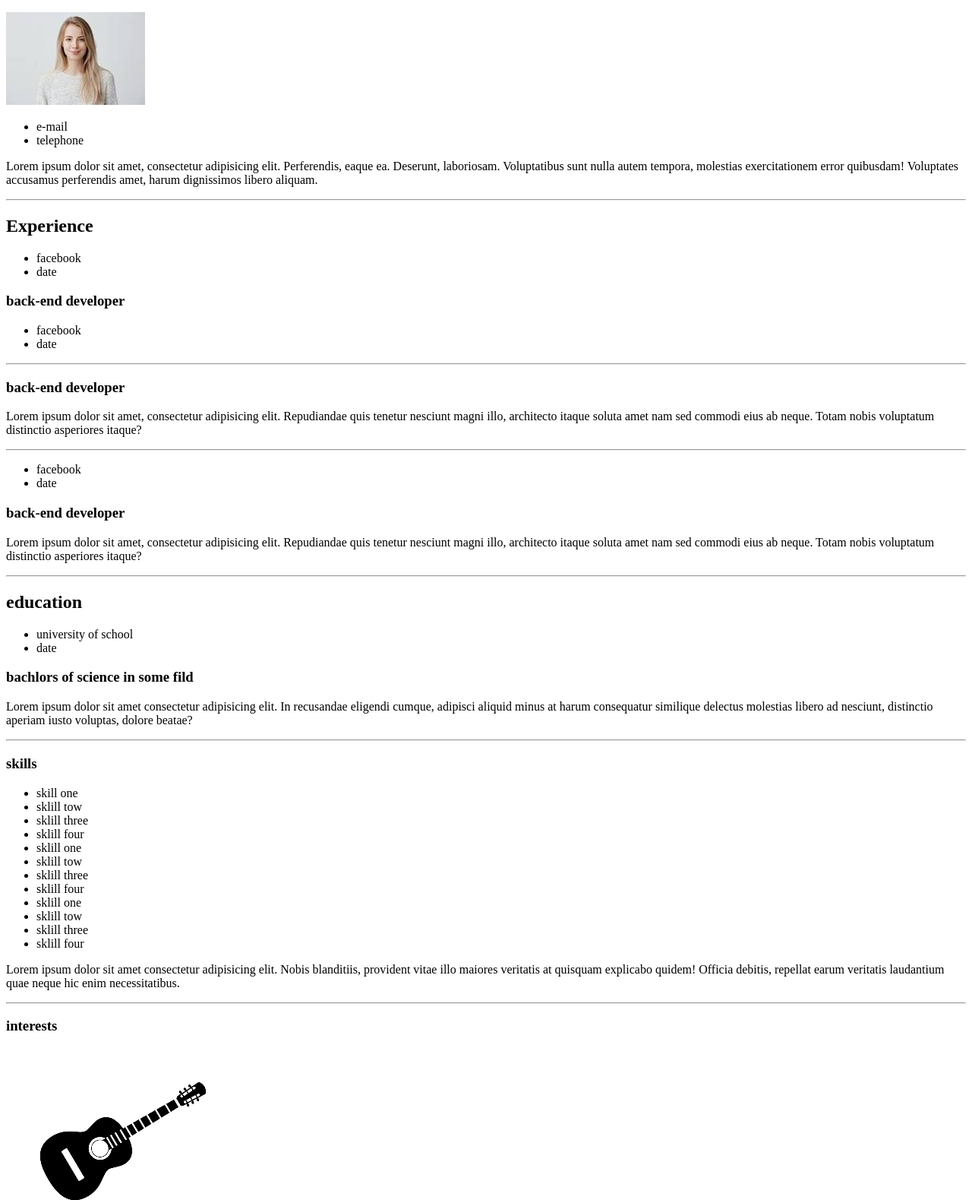
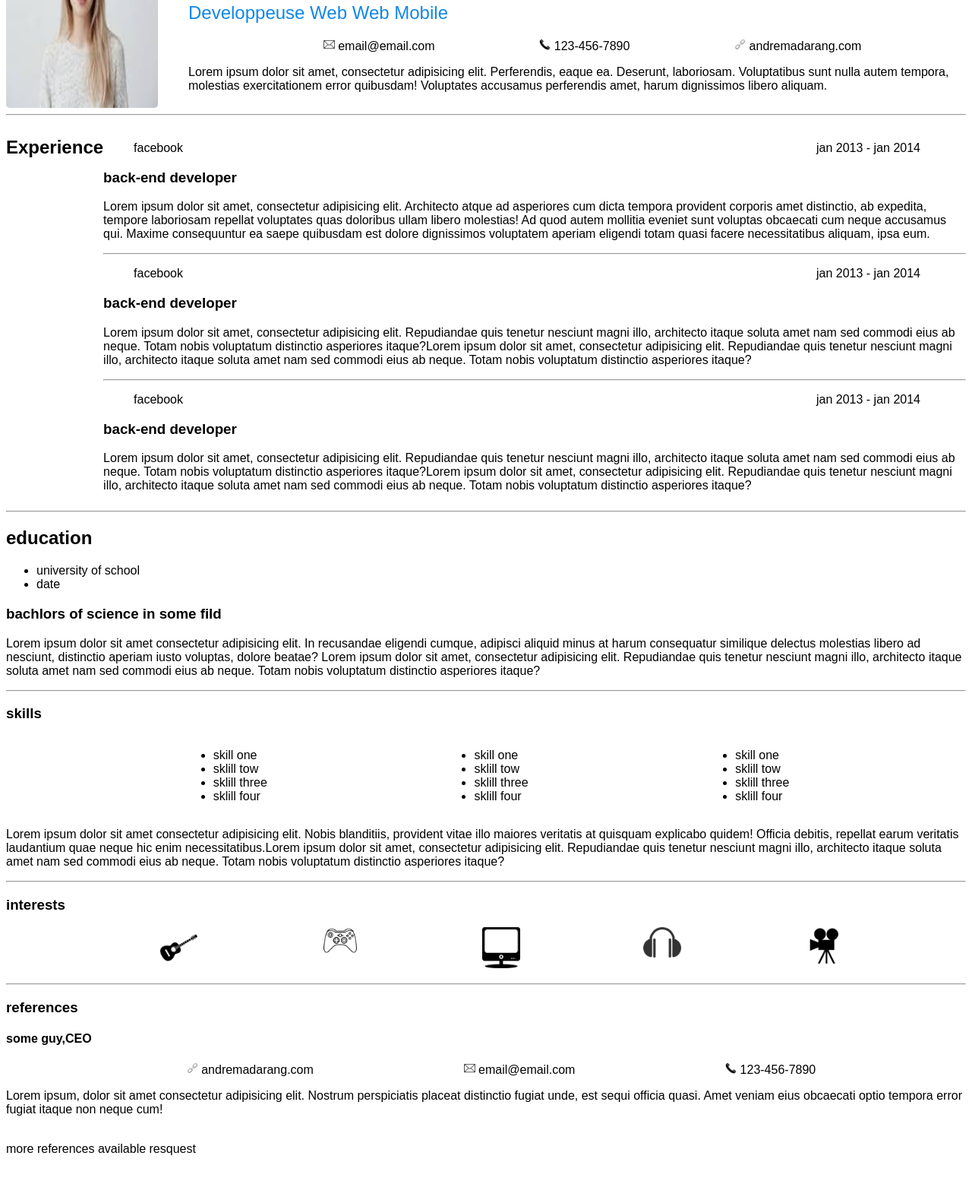
Before and after one commit to fatimazen/cv-simplon, a plain HTML site: page index.html in a window 1280 px wide. Shown: the part 116-1695 px from the top of the page at 76% size. After the commit the page ends 1653 px from the top, so only its background shows below. Drawn offline with Linux system fonts and the light colour scheme.

Commit message:
cv html amélioré

```diff
--- a/index.html
+++ b/index.html
@@ -3,6 +3,7 @@
 
 <head>
     <meta charset="UTF-8">
+    <link rel="stylesheet" href="style.css">
     <meta http-equiv="X-UA-Compatible" content="IE=edge">
     <meta name="viewport" content="width, initial-scale=1.0">
     <title>Curriculum vitae</title>
@@ -10,52 +11,75 @@
 </head>
 
 <body>
-    <section>
+    <div class="hautdepage">
 
-        <h1>Fatima Zenasni</h1>
+        <img class="photoid" src="image/photo-cv.jpeg" alt="image">
 
-        <h2>Developpeuse web web mobile</h2><br>
-        <img src="image/photo-cv.jpeg" alt="image"><br>
-        <ul>
-            <li>e-mail</li>
-            <li>telephone</li>
+        <section class="section1">
+
+
+            <h1 class="title">Fatima Zenasni</h1>
+
+            <h2 class="sous-titre">Developpeuse web web mobile</h2>
+
+            <ul class="list">
+
+                <li class="list-items">
+
+                    <img class="icon" src="image/enveloppe-mail.png" alt="enveloppe mail">
+
+
+                    <a href="mailto:email@email.com">email@email.com</a>
+                </li>
+
+                <li class="list-items">
+
+                    <img class="icon" src="image/telephone.png" alt="telephone">
+
+                    <a href="tel:+331234567890">123-456-7890</a>
+                </li>
+
+                <li class="list-items">
+                    <img class="icon" src="image/lien.png" alt="lien">
+                    <a href="lien">andremadarang.com</a>
+                </li>
 
             </ul>
-
             <p>Lorem ipsum dolor sit amet, consectetur adipisicing elit. Perferendis, eaque ea. Deserunt, laboriosam.
                 Voluptatibus sunt nulla autem tempora, molestias exercitationem error quibusdam! Voluptates accusamus
                 perferendis amet, harum dignissimos libero aliquam.</p>
         </section>
-
+    </div>
     <hr>
-
-    <section>
+    <div class="experience">
 
         <h2>Experience</h2>
-        <ul>
-            <li>facebook</li>
-            <li>date</li>
+
+        <section class="section2">
+
+            <ul class="liste-experience">
+                <li class="item-experience">facebook</li>
+                <li class="item-date">jan 2013 - jan 2014</li>
             </ul>
 
             <h3>back-end developer</h3>
 
-        <ul>
-            <li>facebook</li>
-            <li>date</li>
-        </ul>
-
+            <p>Lorem ipsum dolor sit amet, consectetur adipisicing elit. Architecto atque ad asperiores cum dicta
+                tempora
+                provident corporis amet distinctio, ab expedita, tempore laboriosam repellat voluptates quas doloribus
+                ullam
+                libero molestias!
+                Ad quod autem mollitia eveniet sunt voluptas obcaecati cum neque accusamus qui. Maxime consequuntur ea
+                saepe
+                quibusdam est dolore dignissimos voluptatem aperiam eligendi totam quasi facere necessitatibus aliquam,
+                ipsa
+                eum.
+            </p>
             <hr>
 
-        <h3>back-end developer</h3>
-
-        <p>Lorem ipsum dolor sit amet, consectetur adipisicing elit. Repudiandae quis tenetur nesciunt magni illo,
-            architecto itaque soluta amet nam sed commodi eius ab neque. Totam nobis voluptatum distinctio
-            asperiores
-            itaque?</p>
-        <hr>
-        <ul>
-            <li>facebook</li>
-            <li>date</li>
+            <ul class="liste-experience">
+                <li class="item-experience">facebook</li>
+                <li class="item-date">jan 2013 - jan 2014</li>
             </ul>
 
             <h3>back-end developer</h3>
@@ -63,8 +87,31 @@
             <p>Lorem ipsum dolor sit amet, consectetur adipisicing elit. Repudiandae quis tenetur nesciunt magni illo,
                 architecto itaque soluta amet nam sed commodi eius ab neque. Totam nobis voluptatum distinctio
                 asperiores
-            itaque?</p>
+                itaque?Lorem ipsum dolor sit amet, consectetur adipisicing elit. Repudiandae quis tenetur nesciunt magni
+                illo,
+                architecto itaque soluta amet nam sed commodi eius ab neque. Totam nobis voluptatum distinctio
+                asperiores
+                itaque?
+            </p>
+            <hr>
+            <ul class="liste-experience">
+                <li class="item-experience">facebook</li>
+                <li class="item-date">jan 2013 - jan 2014</li>
+            </ul>
+
+            <h3>back-end developer</h3>
+
+            <p>Lorem ipsum dolor sit amet, consectetur adipisicing elit. Repudiandae quis tenetur nesciunt magni illo,
+                architecto itaque soluta amet nam sed commodi eius ab neque. Totam nobis voluptatum distinctio
+                asperiores
+                itaque?Lorem ipsum dolor sit amet, consectetur adipisicing elit. Repudiandae quis tenetur nesciunt magni
+                illo,
+                architecto itaque soluta amet nam sed commodi eius ab neque. Totam nobis voluptatum distinctio
+                asperiores
+                itaque?
+            </p>
         </section>
+    </div>
 
     <hr>
     <h2>education</h2>
@@ -77,56 +124,97 @@
 
     <p>Lorem ipsum dolor sit amet consectetur adipisicing elit. In recusandae eligendi cumque, adipisci aliquid minus at
         harum consequatur similique delectus molestias libero ad nesciunt, distinctio aperiam iusto voluptas, dolore
-        beatae?</p>
+        beatae?
+        Lorem ipsum dolor sit amet, consectetur adipisicing elit. Repudiandae quis tenetur nesciunt magni illo,
+        architecto itaque soluta amet nam sed commodi eius ab neque. Totam nobis voluptatum distinctio
+        asperiores
+        itaque?
+    </p>
 
     <hr>
     <section>
 
         <h3>skills</h3>
+        <div class="skills">
 
             <ul>
                 <li>skill one</li>
                 <li>sklill tow</li>
                 <li>sklill three</li>
                 <li>sklill four</li>
-            <li>sklill one</li>
+            </ul>
+            <ul>
+                <li>skill one</li>
                 <li>sklill tow</li>
                 <li>sklill three</li>
                 <li>sklill four</li>
-            <li>sklill one</li>
+            </ul>
+            <ul>
+                <li>skill one</li>
                 <li>sklill tow</li>
                 <li>sklill three</li>
                 <li>sklill four</li>
-
             </ul>
-        <P>Lorem ipsum dolor sit amet consectetur adipisicing elit. Nobis blanditiis, provident vitae illo maiores
+        </div>
+        <p>Lorem ipsum dolor sit amet consectetur adipisicing elit. Nobis blanditiis, provident vitae illo maiores
             veritatis at quisquam explicabo quidem! Officia debitis, repellat earum veritatis laudantium quae neque hic
-            enim necessitatibus.</P>
+            enim necessitatibus.Lorem ipsum dolor sit amet, consectetur adipisicing elit. Repudiandae quis tenetur
+            nesciunt magni illo,
+            architecto itaque soluta amet nam sed commodi eius ab neque. Totam nobis voluptatum distinctio
+            asperiores
+            itaque?
+        </p>
 
         <hr>
     </section>
-    <h3>interests</h3>
-    <ul>
-        <li><img src="image/guitard.png" alt="image"></li>
-        <li><img src="image/manette.png" alt="image"></li>
-        <li><img src="image/ordinateur.png" alt="image"></li>
-        <li><img src="image/casque.png" alt="image"></li>
-        <li><img src="image/camescope.png" alt="image"></li>
 
+    <h3 class="title-interet">interests</h3>
+
+    <ul class="interet">
+        <li class="classlisteinteret">
+            <img class="icon-interet" src="image/guitard.png" alt="image">
+        </li>
+        <li class="classlisteinteret">
+            <img class="icon-interet" src="image/manette.png" alt="image">
+        </li>
+        <li class="classlisteinteret">
+            <img class="icon-interet" src="image/ordinateur.png" alt="image">
+        </li>
+        <li class="classlisteinteret">
+            <img class="icon-interet" src="image/casque.png" alt="image">
+        </li>
+        <li class="classlisteinteret">
+            <img class="icon-interet" src="image/camescope.png" alt="image">
+        </li>
     </ul>
+    <hr>
+    <section>
+
         <h3>references</h3>
         <h4>some guy,CEO</h4>
-    <ul>
-        <li>e-mail</li>
-        <li>telephone</li>
+
+        <ul class="liste-reference">
+            <li class="item-reference">
+                <img class="icon-reference" src="image/lien.png" alt="lien">
+                <a href="lien">andremadarang.com</a>
+            </li>
+            <li class="item-reference">
+                <img class="icon-reference" src="image/enveloppe-mail.png" alt="enveloppe mail">
+                <a href="mailto:email@email.com">email@email.com</a>
+            </li>
+            <li class="item-reference">
+                <img class="icon-reference" src="image/telephone.png" alt="telephone">
+                <a href="tel:+331234567890">123-456-7890</a>
+            </li>
         </ul>
-
-    <p>Lorem ipsum, dolor sit amet consectetur adipisicing elit. Nostrum perspiciatis placeat distinctio fugiat unde,
+        <p>Lorem ipsum, dolor sit amet consectetur adipisicing elit. Nostrum perspiciatis placeat distinctio fugiat
+            unde,
             est sequi officia quasi. Amet veniam eius obcaecati optio tempora error fugiat itaque non neque cum!</p><br>
 
-    more references available resquest <br>
+        more references available resquest
+        </p>
 
-    <section></section>
+    </section>
 </body>
 
 </html>
--- /dev/null
+++ b/style.css
@@ -0,0 +1,109 @@
+body{
+    font-family: Arial, Helvetica, sans-serif;
+}
+a{
+    color: black;
+    text-decoration: none;
+}
+.hautdepage{
+    display: flex;
+
+}
+.photoid{
+    width: 200px;
+    height: 250px;
+    border-radius: 5px;
+}
+.title{
+    font-size: 40px;
+
+}
+.list{
+list-style-type: none;
+display: flex;
+justify-content: space-evenly;
+}
+.icon{
+width: 15px;
+}
+.list-items{
+
+}
+.sous-titre{
+    color: #1087e9;
+    text-transform: capitalize;
+    font-weight: 100;
+}
+.section1{
+margin-left: 40px;
+}
+/*************************
+
+EXPERIENCE
+
+**************************/
+.experience{
+    display: flex;
+
+}
+.section2{
+    margin-top: 10px;
+
+}
+.liste-experience{
+list-style-type: none;
+display: flex;
+justify-content: space-between;
+}
+.item-experience{
+
+}
+.item-date{
+margin-right: 60px;
+}
+/*************************
+
+SKILLS
+
+**************************/
+.skills{
+    display: flex;
+    justify-content: space-evenly;
+}
+/*************************
+
+INTERET
+
+**************************/
+
+.title-interet{
+
+}
+.interet{
+list-style-type: none;
+display: flex;
+justify-content: space-evenly;
+}
+.classlisteinteret{
+
+}
+.icon-interet{
+    width: 50px;
+
+}
+/*************************
+
+REFERENCE
+
+**************************/
+.liste-reference{
+display: flex;
+justify-content: space-evenly;
+list-style-type: none;
+}
+.item-reference{
+
+}
+.icon-reference{
+    width: 15px;
+}
```
Also changed, not shown: image/enveloppe-mail.png (added), image/lien.png (added), image/telephone.png (added). Lines whose indentation alone changed are shown as unchanged.
